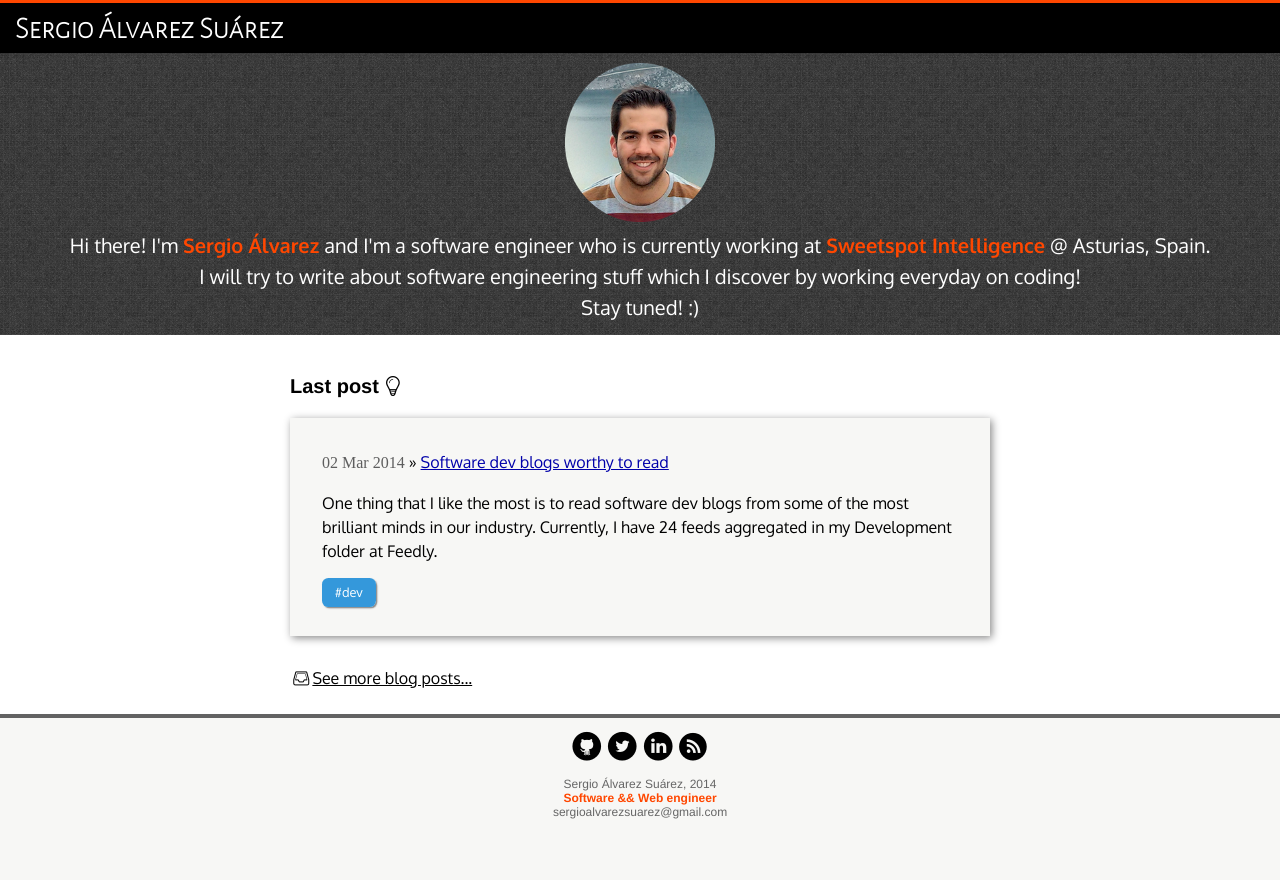
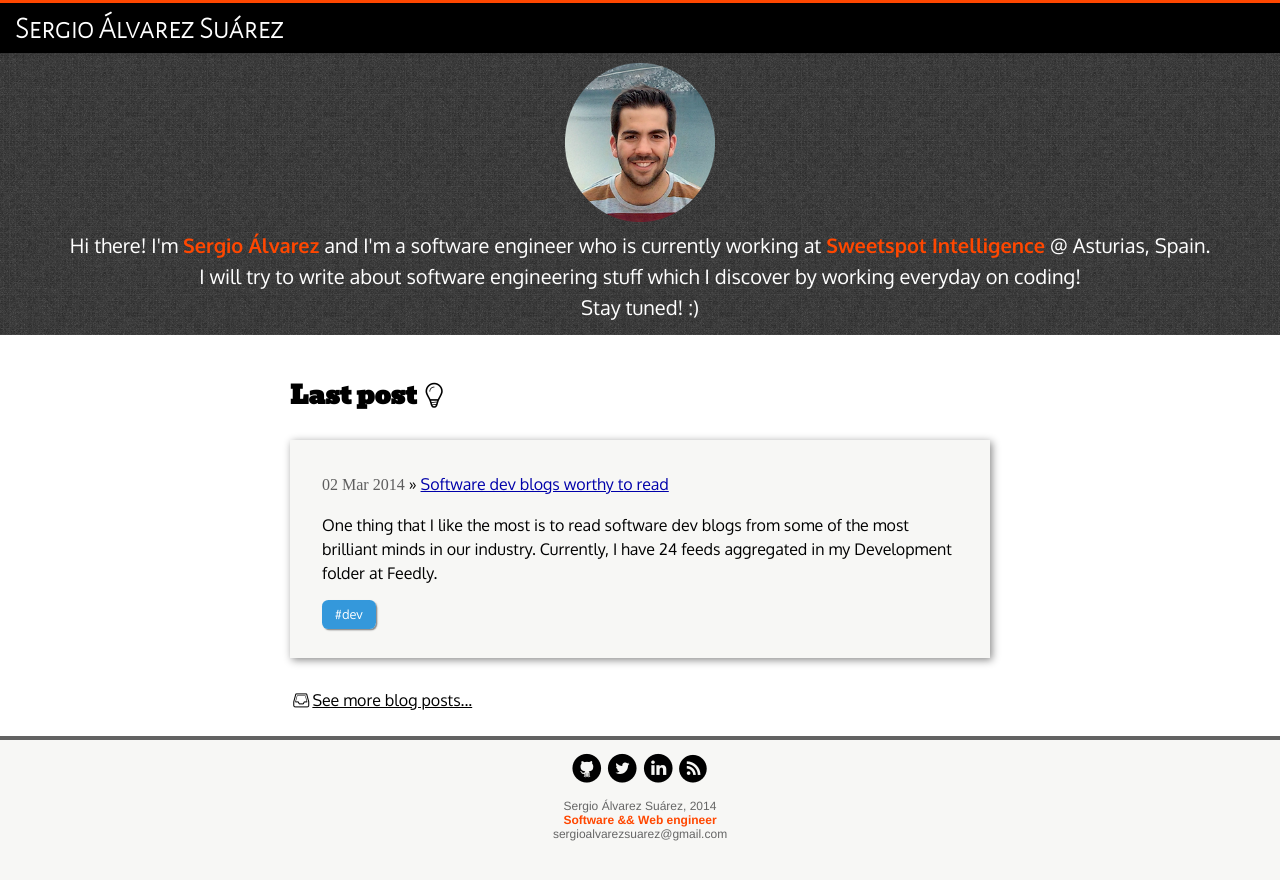
Before and after one commit to sergioalvz/sergioalvz.github.io, a Jekyll site: the page built from index.html, in a window 1280 px wide. Shown: the top 880 px of the page. Built offline with Jekyll 4.4.1, drawn with Linux system fonts in a browser that asks for light colours; some web fonts are replaced; Markdown is read by kramdown in place of the engine named in the settings.

Commit message:
Added fonts

```diff
--- a/_layouts/default.html
+++ b/_layouts/default.html
@@ -19,6 +19,7 @@
       <link href='http://fonts.googleapis.com/css?family=Alegreya+Sans+SC:100' rel='stylesheet' type='text/css'>
       <link href='http://fonts.googleapis.com/css?family=Oxygen:400,300,700' rel='stylesheet' type='text/css'>
       <link href='http://fonts.googleapis.com/css?family=Shadows+Into+Light+Two' rel='stylesheet' type='text/css'>
+      <link href='http://fonts.googleapis.com/css?family=Bevan' rel='stylesheet' type='text/css'>
       <link href="/css/fontello.css" rel="stylesheet" >
 
       <script>
--- a/css/main.css
+++ b/css/main.css
@@ -129,8 +129,9 @@
 }
 
 .last_post_container h1 {
+  font-family: 'Bevan', cursive;
   margin-bottom: 1em;
-  font-size: 2em;
+  font-size: 2.5em;
 }
 
 .last_post_container > p:last-child {
@@ -170,6 +171,7 @@
 /*
 /*****************************************************************************/
 .content_wrapper > h1 {
+  font-family: 'Bevan', cursive;
   font-size: 3em;
   margin-bottom: 1em;
 }
```
